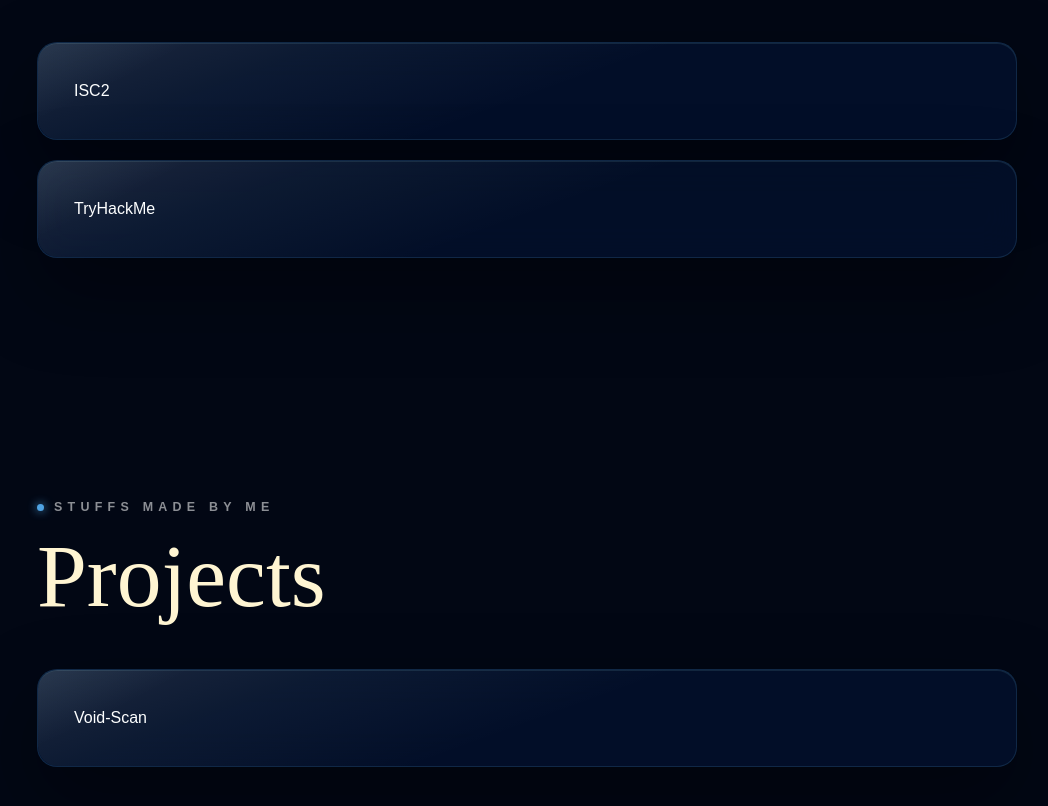
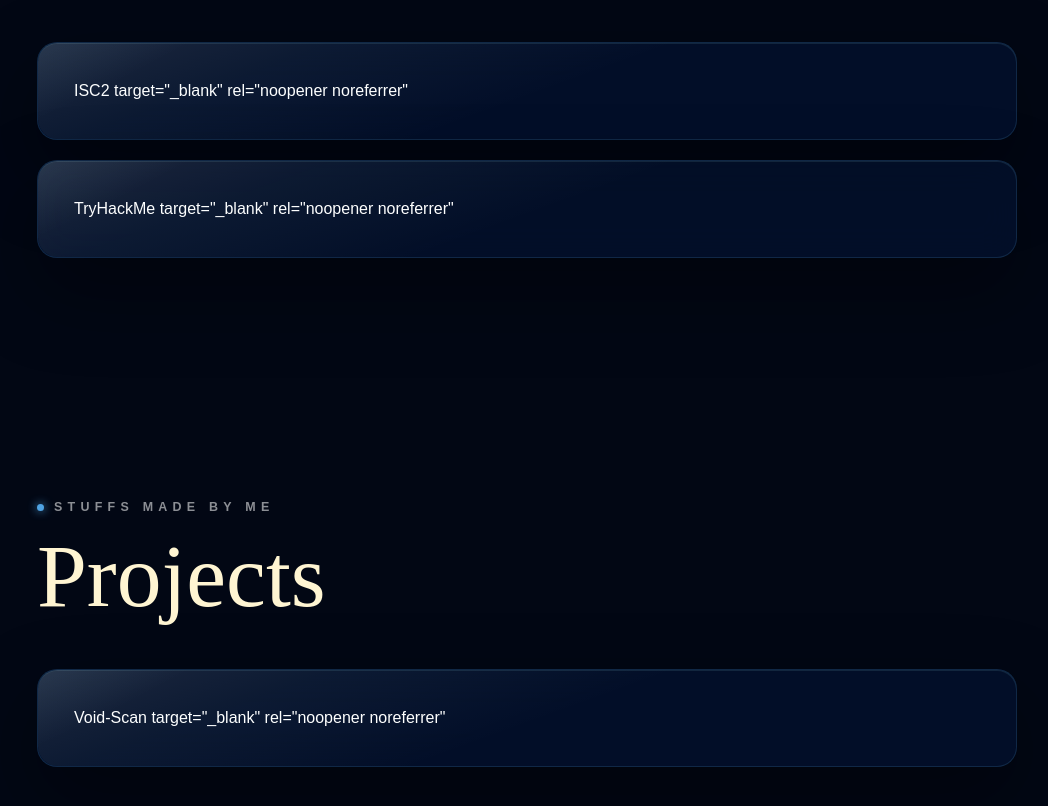
Before and after one commit to NotAlive24/notalive.in.revamp, a React (Vite) app: page / in a window 1280 px wide. Shown: the part 3479-4285 px from the top of the page, without its empty margins (113-1161 px from the left). Built offline with nearby package versions, Linux system fonts and the light colour scheme; a web font is replaced by a local one.

Commit message:
target=_blank added to hyperlinks

```diff
--- a/src/components/Contacts.jsx
+++ b/src/components/Contacts.jsx
@@ -50,8 +50,8 @@
             <ul className="writeups-grid">
                 {contact.map((link) => (
                     <a href={link.href}>
-                        <div key={link.href} className="glass-card glass-card-accent glass-card-hover">
-                            <a href={link.href} className={link.class}>
+                        <div key={link.href} className="glass-card glass-card-accent glass-card-hover" target="_blank" rel="noopener noreferrer">
+                            <a href={link.href} className={link.class}  target="_blank" rel="noopener noreferrer">
                                 <img src={link.logo} alt="logo" />
                                 <p>{link.title}</p>
                             </a>
--- a/src/components/Projects.jsx
+++ b/src/components/Projects.jsx
@@ -51,7 +51,7 @@
                 {projects.map((link) => (
                     <a href={link.href}>
                         <div key={link.href} className="glass-card glass-card-accent glass-card-hover">
-                            <a href={link.href}>{link.title}</a>
+                            <a href={link.href}>{link.title} target="_blank" rel="noopener noreferrer"</a>
                         </div>
                     </a>
                 ))}
--- a/src/components/Write-ups.jsx
+++ b/src/components/Write-ups.jsx
@@ -50,7 +50,7 @@
           {writeups.map((link) => (
             <a href={link.href}>
               <div key={link.href} className="glass-card glass-card-accent glass-card-hover">
-                <a href={link.href}>{link.title}</a>
+                <a href={link.href}>{link.title} target="_blank" rel="noopener noreferrer"</a>
               </div>
             </a>
           ))}
```
